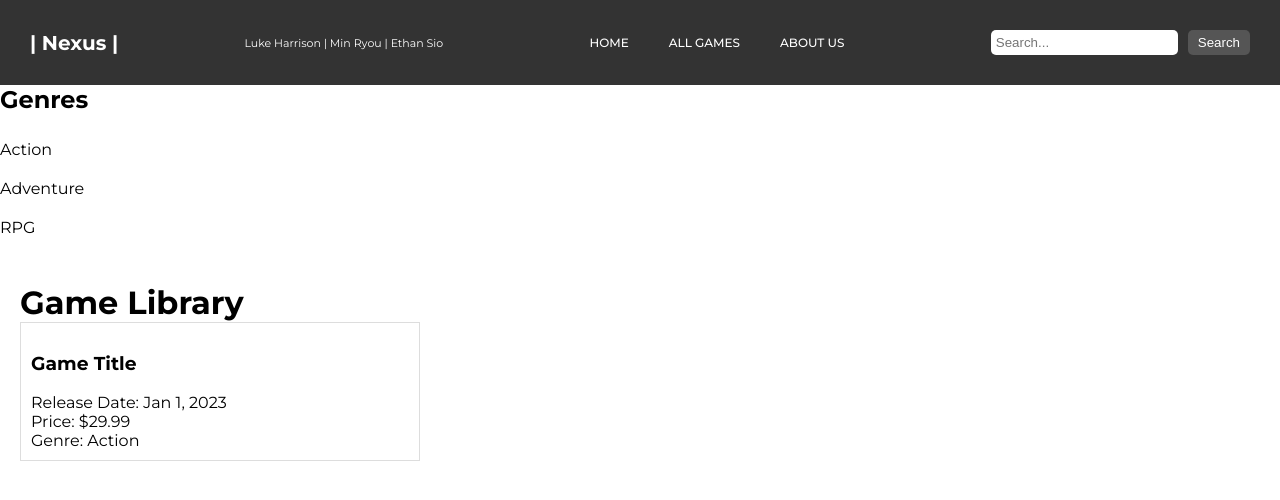
After one commit to lukitalemon/Web-based-Game-library, a Flask app: page /browse in a window 1280 px wide. The commit adds this page. Shown: the top 500 px of the page. Run offline with Flask 3, Linux system fonts and the light colour scheme.

Commit message:
Copied code from lecture 8

```diff
--- a/games/__init__.py
+++ b/games/__init__.py
@@ -1,6 +1,9 @@
 """Initialize Flask app."""
 
 from flask import Flask, render_template
+import games.adapters.memory_repository as repo
+from games.adapters.memory_repository import populate
+from games.adapters.memory_repository import MemoryRepository
 
 # TODO: Access to the games should be implemented via the repository pattern and using blueprints, so this can not
 #  stay here!
@@ -25,6 +28,15 @@ def create_app():
     # Create the Flask app object.
     app = Flask(__name__)
 
+    # with app.app_context():
+    #     from .browse import browse
+    #     app.register_blueprint(browse.browse_blueprint)
+
+    # #create the MemoryRepository implementation for a memory-based repository
+    # repo.repo_instnace = MemoryRepository()
+    # #fill the repository from the CSV file
+    # populate(repo.repo_instance)
+
     @app.route('/')
     def show_gameDescription():
         some_game = create_some_game()
@@ -35,6 +47,8 @@ def create_app():
     def home():
         return render_template('home.html')
 
-
+    @app.route('/browse')
+    def browse():
+        return render_template('browse.html')
 
     return app
--- a/games/static/css/main.css
+++ b/games/static/css/main.css
@@ -223,3 +223,46 @@ font-size: 350%;
   margin-top: 25vh;
   margin-left: 90px;
 }
+
+.sidebar {
+  width: 20%;
+  background-color: #f4f4f4;
+  padding: 20px;
+}
+
+.browse-main-content {
+  flex-grow: 1;
+  padding: 20px;
+}
+
+ul {
+  list-style-type: none;
+  padding: 0;
+}
+
+ul li {
+  cursor: pointer;
+  padding: 10px 0;
+  transition: background-color 0.2s;
+}
+
+ul li:hover {
+  background-color: #ddd;
+}
+
+.games-list {
+  display: grid;
+  grid-template-columns: repeat(3, 1fr);
+  gap: 20px;
+}
+
+.game-card {
+  border: 1px solid #ddd;
+  padding: 10px;
+  background-color: white;
+  transition: transform 0.2s;
+}
+
+.game-card:hover {
+  transform: translateY(-5px);
+}
--- /dev/null
+++ b/games/templates/browse.html
@@ -0,0 +1,32 @@
+<!DOCTYPE html>
+<html lang="en">
+<head>
+  <meta charset="UTF-8">
+  <title>Game Library</title>
+  <link rel="stylesheet" href="../static/css/main.css">
+</head>
+<body>
+    {% include 'navbar.html' %}
+  <aside class="browse-sidebar">
+    <h2>Genres</h2>
+    <ul>
+      <li>Action</li>
+      <li>Adventure</li>
+      <li>RPG</li>
+      <!-- Add more genres here -->
+    </ul>
+  </aside>
+  <main class="browse-main-content">
+    <h1>Game Library</h1>
+    <div class="games-list">
+      <div class="game-card">
+        <h3>Game Title</h3>
+        <p>Release Date: Jan 1, 2023</p>
+        <p>Price: $29.99</p>
+        <p>Genre: Action</p>
+      </div>
+      <!-- Add more game cards here -->
+    </div>
+  </main>
+</body>
+</html>
--- a/games/templates/navbar.html
+++ b/games/templates/navbar.html
@@ -3,9 +3,8 @@
     <div class="names">Luke Harrison | Min Ryou | Ethan Sio</div>
     <nav class="navMenu">
       <a href="{{ url_for('home') }}">Home</a>
-      <a href="#">Blog</a>
-      <a href="#">Work</a>
-      <a href="#">About</a>
+      <a href="{{ url_for('browse') }}">All Games</a>
+      <a href="#">About Us</a>
     </nav>
     <div class="searchBar">
       <input type="text" placeholder="Search...">
```
Also changed, not shown: games/adapters/memory_repository.py (added, +32 -0 lines), games/adapters/repository.py (added, +24 -0 lines), games/browse/browse.py (added, +17 -0 lines), games/browse/services.py (added, +15 -0 lines), games/browse/__init__.py (added).
